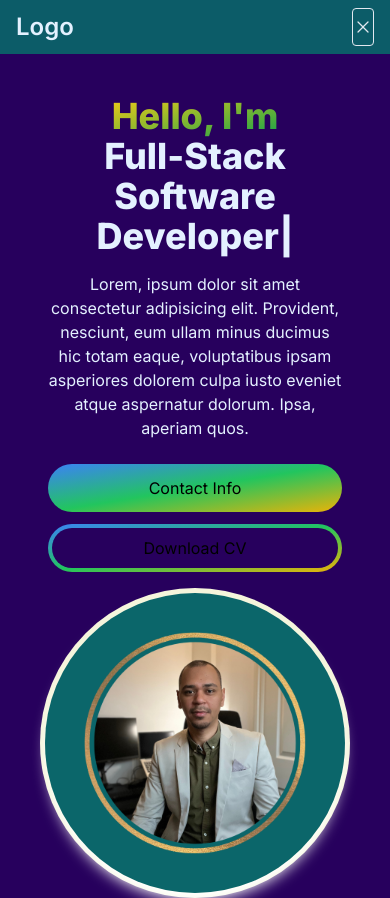
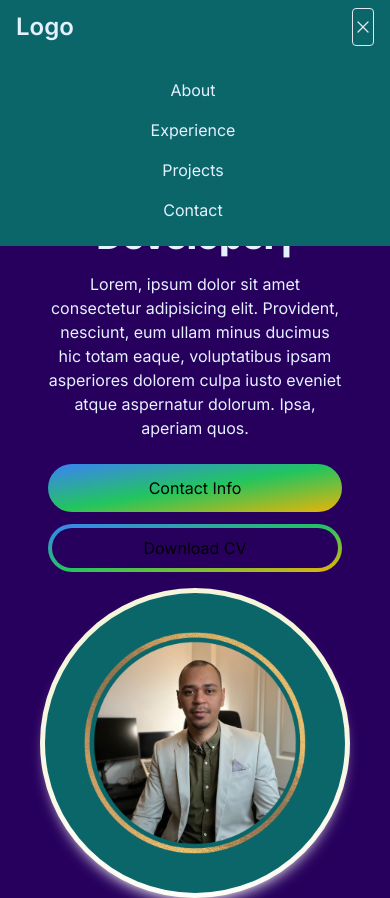
Before and after one commit to DavidAdam1323/my_portfolio_project, a Next.js app: page / in a window 390 px wide. Both pictures are taken after a click on the button 363 px from the left and 27 px from the top of the page. Built offline with nearby package versions, Linux system fonts and the light colour scheme.

Commit message:
the logic for MenuOverlay component added to open and display Navbar on mobile version with opacity updated on Navbar.jsx file.

```diff
--- a/src/app/components/MenuOverlay.jsx
+++ b/src/app/components/MenuOverlay.jsx
@@ -1,7 +1,16 @@
 import React from "react";
+import NavLink from "./Navlink";
 
-const MenuOverlay = () => {
-  return <div>MenuOverlay</div>;
+const MenuOverlay = ({ links }) => {
+  return (
+    <ul className="flex flex-col py-4 items-center">
+      {links.map((link, index) => (
+        <li key={index}>
+          <NavLink href={link.path} title={link.title} />
+        </li>
+      ))}
+    </ul>
+  );
 };
 
 export default MenuOverlay;
--- a/src/app/components/Navbar.jsx
+++ b/src/app/components/Navbar.jsx
@@ -3,6 +3,7 @@
 import Link from "next/link";
 import NavLink from "./Navlink";
 import { Bars3Icon, XMarkIcon } from "@heroicons/react/24/solid";
+import MenuOverlay from "./MenuOverlay";
 
 const navLinks = [
   {
@@ -27,7 +28,7 @@
   const [navbarOpen, setNavBarOpen] = useState(false);
 
   return (
-    <nav className="fixed top-0 left-0 right-0 z-10 bg-[#0B666A] bg-opacity-90">
+    <nav className="fixed top-0 left-0 right-0 z-10 bg-[#0B666A] bg-opacity-100">
       <div className="flex flex-wrap items-center justify-between mx-auto px-4 py-2">
         <Link
           href={"/"}
@@ -62,6 +63,7 @@
           </ul>
         </div>
       </div>
+      {navbarOpen ? <MenuOverlay links={navLinks} /> : null}
     </nav>
   );
 };
```
